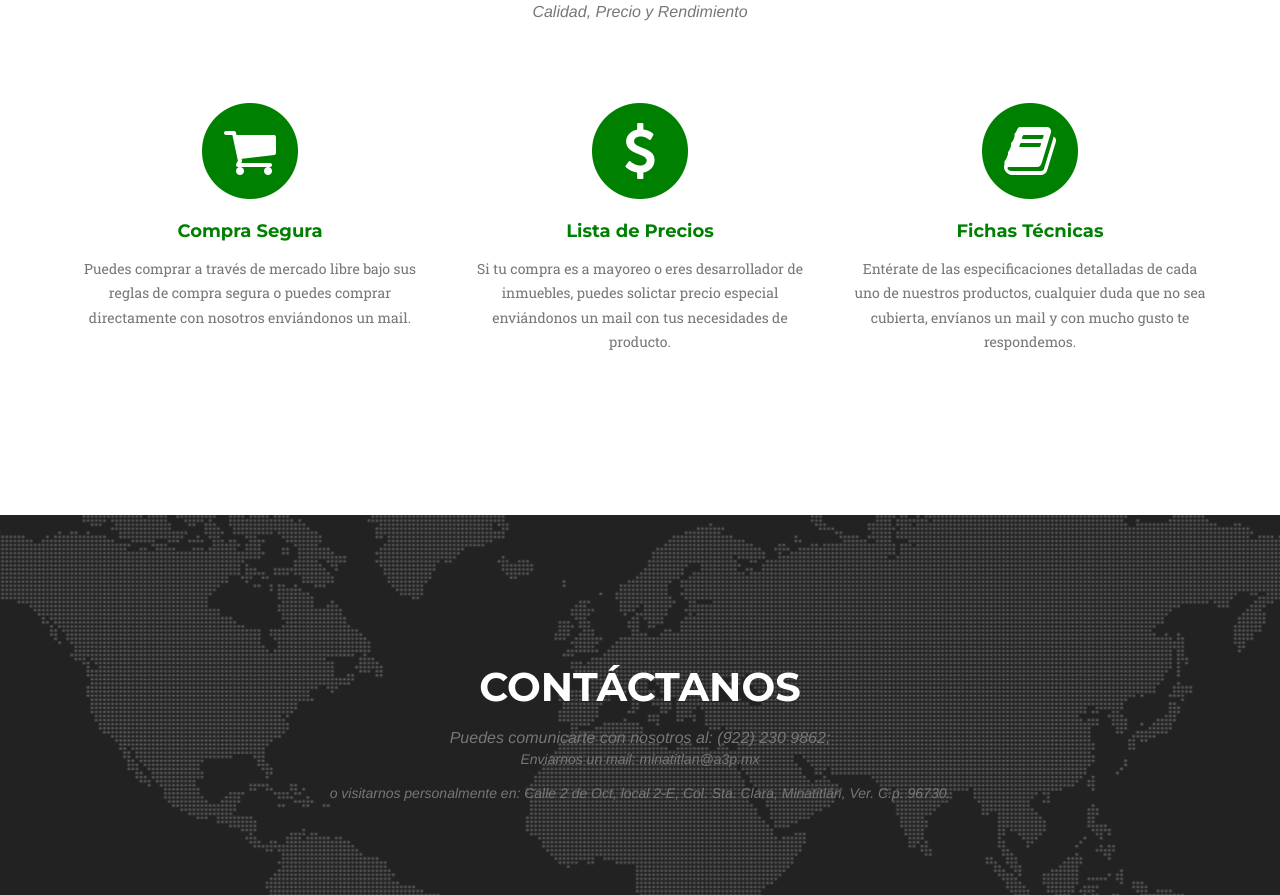
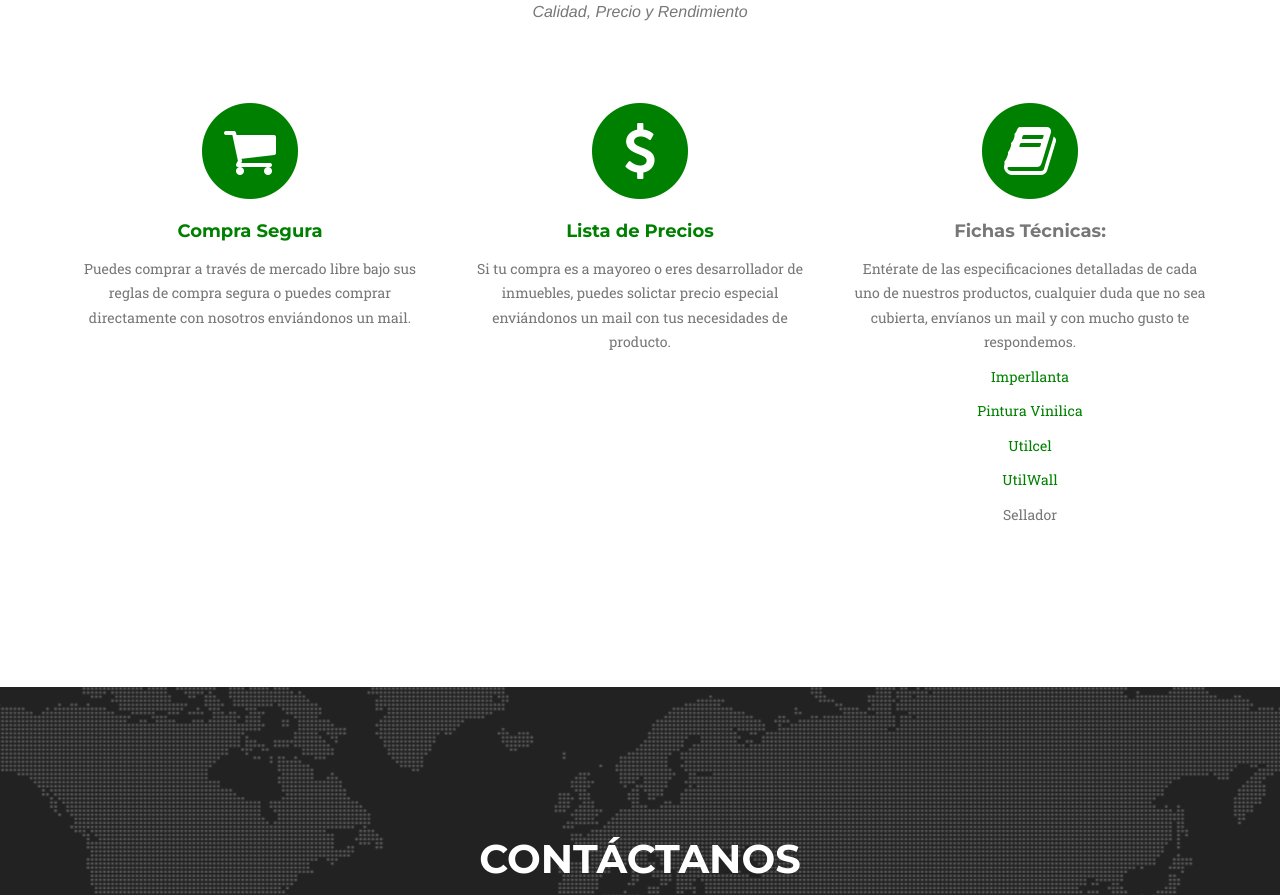
Before and after one commit to tollogaran/a3pMinatitlan, a website: page index.html in a window 1280 px wide. Shown: the part 3216-4111 px from the top of the page. Drawn offline with nearby package versions, Linux system fonts and the light colour scheme; a web font is replaced by a local one.

Commit message:
fichasIndiv

```diff
--- a/index.html
+++ b/index.html
@@ -232,14 +232,27 @@
                     <p class="text-muted">Si tu compra es a mayoreo o eres desarrollador de inmuebles, puedes solictar precio especial enviándonos un mail con tus necesidades de producto.</p>
                 </div>
                 <div class="col-md-4">
-                  <a href="">
+
                     <span class="fa-stack fa-4x">
                         <i class="fa fa-circle fa-stack-2x text-primary"></i>
                         <i class="fa fa-book fa-stack-1x fa-inverse"></i>
                     </span>
-                    <h4 class="service-heading">Fichas Técnicas</h4>
-                  </a>
+                    <h4 class="service-heading">Fichas Técnicas:</h4>
                     <p class="text-muted">Entérate de las especificaciones detalladas de cada uno de nuestros productos, cualquier duda que no sea cubierta, envíanos un mail y con mucho gusto te respondemos.</p>
+                    <a href="a3pimperllanta 10 años.pdf">
+                      <p>Imperllanta</p>
+                    </a>
+                    <a href="Pintura_Vinilica.pdf">
+                      <p>Pintura Vinilica</p>
+                    </a>
+                    <a href="UTILCEL PINTURA VIAL.pdf">
+                      <p>Utilcel</p>
+                    </a>
+                    <a href="Utilwall_ok.pdf">
+                      <p>UtilWall</p>
+                    </a>
+                    <p>Sellador</p>
+
                 </div>
             </div>
         </div>
```
Also changed, not shown: 15 other files.
